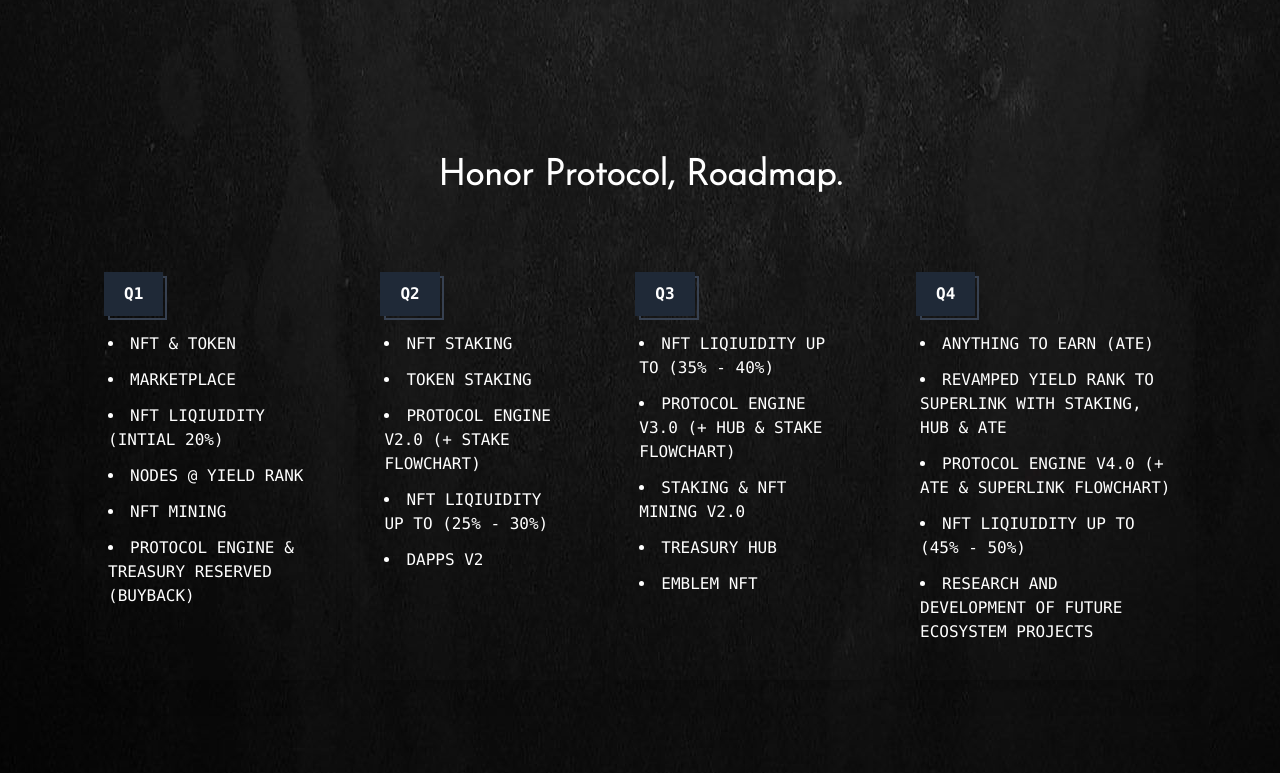
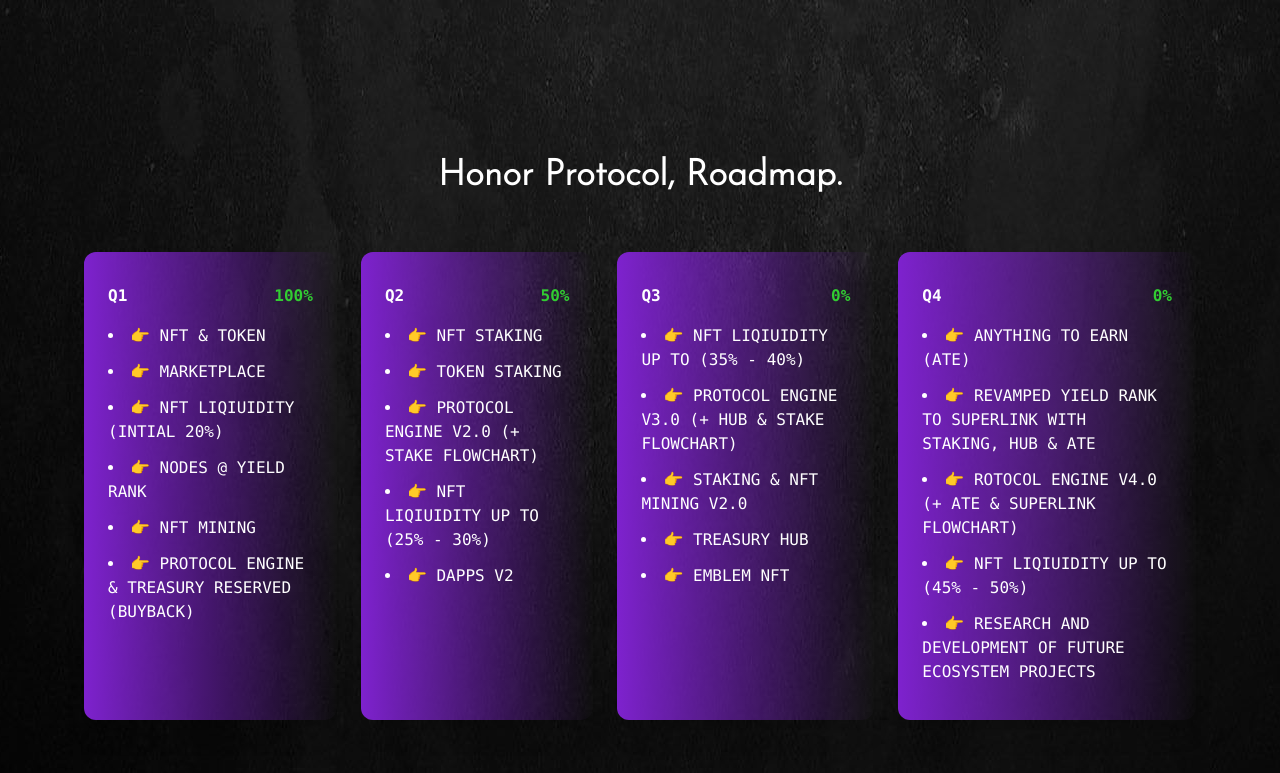
Before and after one commit to mohdxnizamv/landing-page-honor-protocol, a website: page index.html in a window 1280 px wide. Shown: the part 2024-2797 px from the top of the page. Drawn offline with nearby package versions, Linux system fonts and the light colour scheme.

Commit message:
first commit

```diff
--- a/app/css/input.css
+++ b/app/css/input.css
@@ -20,12 +20,10 @@
     @apply relative rounded-md border-2 border-black bg-transparent py-2 px-3.5 font-bold uppercase text-black transition-colors before:absolute before:left-0 before:top-0 before:-z-10 before:h-full before:w-full before:origin-top-left before:scale-x-0 before:bg-black before:transition-transform before:duration-300 before:content-[''] hover:text-white before:hover:scale-x-100;
   }
   .btn4 {
-    @apply relative rounded-3xl bg-gradient-to-r from-purple-700  px-7 py-4 font-semibold uppercase text-white hover:bg-blue-700
-    hover:text-black;
+    @apply relative rounded-3xl bg-gradient-to-l from-purple-700 to-blue-700 px-7 py-4 font-semibold uppercase text-white hover:bg-gradient-to-r;
   }
   .btn5 {
-    @apply relative rounded-full bg-gradient-to-r from-purple-700  px-3 py-2 font-semibold uppercase text-white hover:bg-blue-700
-    hover:text-black;
+    @apply relative rounded-xl bg-gradient-to-r from-purple-700  px-3 py-2 font-semibold uppercase text-white hover:text-black;
   }
 }
 
--- a/index.html
+++ b/index.html
@@ -90,23 +90,25 @@
         >
           <div class="w-full py-3 text-center">
             <div class="w-full py-3 text-center">
-              <a href="#roadmap" class="hover:text-softRed block">Community</a>
+              <a href="#roadmap" class="hover:text-softRed block font-Alata"
+                >Community</a
+              >
             </div>
             <a
               href="https://staking.honorprotocol.net/"
-              class="hover:text-softRed block"
+              class="hover:text-softRed block font-Alata"
               >Staking</a
             >
           </div>
           <div class="w-full py-3 text-center">
             <a
               href="https://privatesale.honorprotocol.net/"
-              class="hover:text-softRed block"
+              class="hover:text-softRed block font-Alata"
               >Private Sale</a
             >
           </div>
           <div class="w-full py-3 text-center">
-            <a href="#" class="hover:text-softRed block"></a>
+            <a href="#" class="hover:text-softRed block font-Alata"></a>
           </div>
         </div>
       </div>
@@ -428,66 +430,88 @@
         <div class="mt-7 flex flex-col md:flex-row md:space-x-6">
           <a
             href="#"
-            class="mx-auto my-7 block max-w-xl space-y-3 rounded-xl bg-transparent p-6 font-mono shadow-xl"
+            class="mx-auto my-7 block max-w-xl space-y-3 rounded-xl bg-gradient-to-r from-purple-700 p-6 font-mono shadow-xl"
           >
-            <div class="flex items-center gap-3">
-              <h3 class="btn2">Q1</h3>
+            <div
+              class="my-1 grid grid-cols-2 gap-x-2 gap-y-2 py-1 md:grid-cols-2 lg:grid-cols-2 xl:grid-cols-2"
+            >
+              <span class="font-semibold">Q1</span>
+              <span class="text-right text-base font-extrabold text-limegreen"
+                >100%</span
+              >
             </div>
             <p class="group-hover:text-white">
-              <li>NFT & TOKEN</li>
-              <li>MARKETPLACE</li>
-              <li>NFT LIQIUIDITY (INTIAL 20%)</li>
-              <li>NODES @ YIELD RANK</li>
-              <li>NFT MINING</li>
-              <li>PROTOCOL ENGINE & TREASURY RESERVED (BUYBACK)</li>
+              <li>👉 NFT & TOKEN</li>
+              <li>👉 MARKETPLACE</li>
+              <li>👉 NFT LIQIUIDITY (INTIAL 20%)</li>
+              <li>👉 NODES @ YIELD RANK</li>
+              <li>👉 NFT MINING</li>
+              <li>👉 PROTOCOL ENGINE & TREASURY RESERVED (BUYBACK)</li>
             </p>
           </a>
           <!--  -->
           <a
             href="#"
-            class="mx-auto my-7 block max-w-xl space-y-3 rounded-xl bg-transparent p-6 font-mono shadow-xl"
+            class="mx-auto my-7 block max-w-xl space-y-3 rounded-xl bg-gradient-to-r from-purple-700 p-6 font-mono shadow-xl"
           >
-            <div class="flex items-center gap-3">
-              <h3 class="btn2">Q2</h3>
+            <div
+              class="my-1 grid grid-cols-2 gap-x-2 gap-y-2 py-1 md:grid-cols-2 lg:grid-cols-2 xl:grid-cols-2"
+            >
+              <span class="font-semibold">Q2</span>
+              <span class="text-right text-base font-extrabold text-limegreen"
+                >50%</span
+              >
             </div>
             <p class="group-hover:text-white">
-              <li>NFT STAKING</li>
-              <li>TOKEN STAKING</li>
-              <li>PROTOCOL ENGINE V2.0 (+ STAKE FLOWCHART)</li>
-              <li>NFT LIQIUIDITY UP TO (25% - 30%)</li>
-              <li>DAPPS V2</li>
+              <li>👉 NFT STAKING</li>
+              <li>👉 TOKEN STAKING</li>
+              <li>👉 PROTOCOL ENGINE V2.0 (+ STAKE FLOWCHART)</li>
+              <li>👉 NFT LIQIUIDITY UP TO (25% - 30%)</li>
+              <li>👉 DAPPS V2</li>
             </p>
           </a>
           <!--  -->
           <a
             href="#"
-            class="mx-auto my-7 block max-w-xl space-y-3 rounded-xl bg-transparent p-6 font-mono shadow-xl"
+            class="mx-auto my-7 block max-w-xl space-y-3 rounded-xl bg-gradient-to-r from-purple-700 p-6 font-mono shadow-xl"
           >
-            <div class="flex items-center">
-              <h3 class="btn2">Q3</h3>
+            <div
+              class="my-1 grid grid-cols-2 gap-x-2 gap-y-2 py-1 md:grid-cols-2 lg:grid-cols-2 xl:grid-cols-2"
+            >
+              <span class="font-semibold">Q3</span>
+              <span class="text-right text-base font-extrabold text-limegreen"
+                >0%</span
+              >
             </div>
             <p class="group-hover:text-white">
-              <li>NFT LIQIUIDITY UP TO (35% - 40%)</li>
-              <li>PROTOCOL ENGINE V3.0 (+ HUB & STAKE FLOWCHART)</li>
-              <li>STAKING & NFT MINING V2.0</li>
-              <li>TREASURY HUB</li>
-              <li>EMBLEM NFT</li>
+              <li>👉 NFT LIQIUIDITY UP TO (35% - 40%)</li>
+              <li>👉 PROTOCOL ENGINE V3.0 (+ HUB & STAKE FLOWCHART)</li>
+              <li>👉 STAKING & NFT MINING V2.0</li>
+              <li>👉 TREASURY HUB</li>
+              <li>👉 EMBLEM NFT</li>
             </p>
           </a>
           <!--  -->
           <a
             href="#"
-            class="mx-auto my-7 block max-w-xl space-y-3 rounded-xl bg-transparent p-6 font-mono shadow-xl"
+            class="mx-auto my-7 block max-w-xl space-y-3 rounded-xl bg-gradient-to-r from-purple-700 p-6 font-mono shadow-xl"
           >
-            <div class="flex items-center">
-              <h3 class="btn2">Q4</h3>
+            <div
+              class="my-1 grid grid-cols-2 gap-x-2 gap-y-2 py-1 md:grid-cols-2 lg:grid-cols-2 xl:grid-cols-2"
+            >
+              <span class="font-semibold">Q4</span>
+              <span class="text-right text-base font-extrabold text-limegreen"
+                >0%</span
+              >
             </div>
             <p class="group-hover:text-white">
-              <li>ANYTHING TO EARN (ATE)</li>
-              <li>REVAMPED YIELD RANK TO SUPERLINK WITH STAKING, HUB & ATE</li>
-              <li>PROTOCOL ENGINE V4.0 (+ ATE & SUPERLINK FLOWCHART)</li>
-              <li>NFT LIQIUIDITY UP TO (45% - 50%)</li>
-              <li>RESEARCH AND DEVELOPMENT OF FUTURE ECOSYSTEM PROJECTS</li>
+              <li>👉 ANYTHING TO EARN (ATE)</li>
+              <li>
+                👉 REVAMPED YIELD RANK TO SUPERLINK WITH STAKING, HUB & ATE
+              </li>
+              <li>👉 ROTOCOL ENGINE V4.0 (+ ATE & SUPERLINK FLOWCHART)</li>
+              <li>👉 NFT LIQIUIDITY UP TO (45% - 50%)</li>
+              <li>👉 RESEARCH AND DEVELOPMENT OF FUTURE ECOSYSTEM PROJECTS</li>
             </p>
           </a>
         </div>
@@ -607,7 +631,7 @@
             </div>
           </div>
           <p class="pt-16 pb-8 text-center text-sm">
-            © 2022 Honor Protocol. All Rights Reserved.
+            © 2023 Honor Protocol. All Rights Reserved.
           </p>
         </div>
         <div
--- a/package.json
+++ b/package.json
@@ -5,7 +5,8 @@
   "main": "index.js",
   "scripts": {
     "watch": "npx tailwindcss -i ./app/css/input.css -o ./app/css/style.css --watch",
-    "build": "npx tailwindcss -i ./app/css/input.css -o ./app/css/style.css"
+    "build": "npx tailwindcss -i ./app/css/input.css -o ./app/css/style.css",
+    "write": "npx prettier --write index.html"
   },
   "keywords": [],
   "author": "",
--- a/tailwind.config.js
+++ b/tailwind.config.js
@@ -15,7 +15,7 @@ module.exports = {
         Josefin: ['Josefin Sans', 'sans-serif'],
       },
       colors: {
-        // white : '#ffffff',
+        limegreen: '#32CD32',
         cyan: 'hsl(180, 66%, 49%)',
         cyanLight: 'hsl(180, 66%, 69%)',
         darkViolet: 'hsl(257, 27%, 26%)',
```
Also changed, not shown: app/css/style.css.
